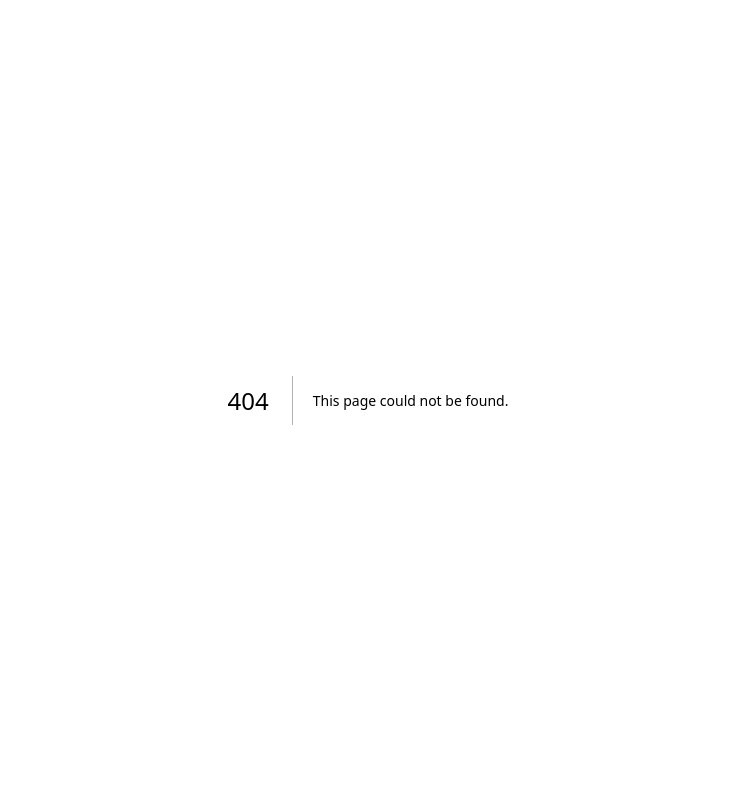
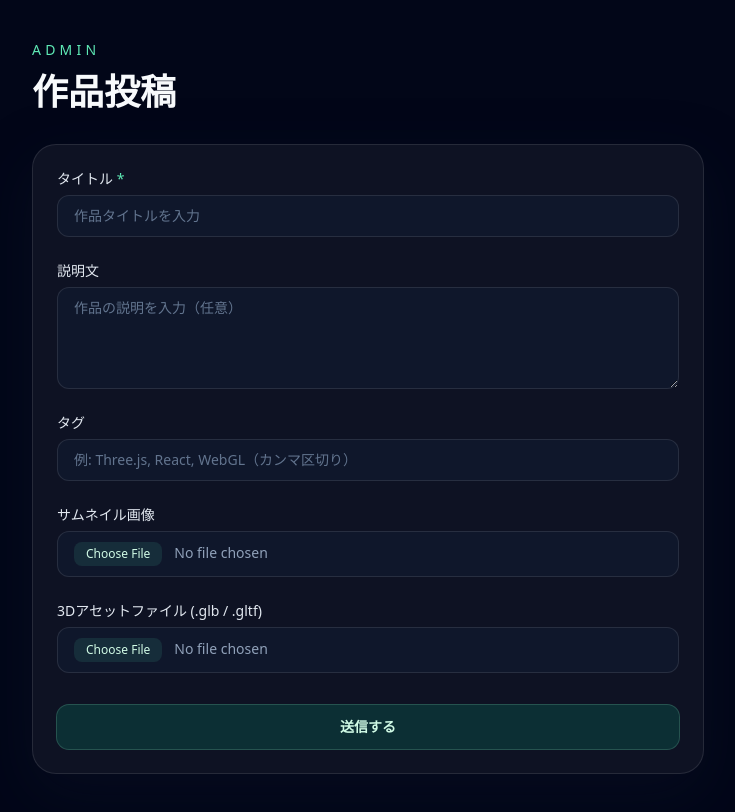
Before and after one commit to hirojun5670/r3f-portfolio-gallery, a Next.js app in the folder r3f-portfolio-gallery/: page /admin in a window 1280 px wide. Before the commit this address had no page. Shown: the whole page, without its empty margins (272-1007 px from the left). Built offline with nearby package versions, Linux system fonts and the light colour scheme.

Commit message:
feat: add /admin page with work submission form UI
Co-authored-by: hirojun5670 <4712034+hirojun5670@users.noreply.github.com>

```diff
--- /dev/null
+++ b/r3f-portfolio-gallery/app/admin/page.tsx
@@ -0,0 +1,140 @@
+"use client";
+
+import { useState, type FormEvent } from "react";
+
+export default function AdminPage() {
+  const [title, setTitle] = useState("");
+  const [description, setDescription] = useState("");
+  const [tags, setTags] = useState("");
+  const [thumbnail, setThumbnail] = useState<File | null>(null);
+  const [asset, setAsset] = useState<File | null>(null);
+
+  function handleSubmit(e: FormEvent<HTMLFormElement>) {
+    e.preventDefault();
+    console.log({
+      title,
+      description,
+      tags: tags
+        .split(",")
+        .map((t) => t.trim())
+        .filter(Boolean),
+      thumbnail,
+      asset,
+    });
+  }
+
+  return (
+    <main className="min-h-screen bg-slate-950 px-4 py-10 text-slate-50 sm:px-6 lg:px-8">
+      <div className="mx-auto flex w-full max-w-2xl flex-col gap-8">
+        <header className="space-y-3">
+          <p className="text-sm font-medium uppercase tracking-[0.3em] text-emerald-300">
+            Admin
+          </p>
+          <h1 className="text-3xl font-semibold sm:text-4xl">作品投稿</h1>
+        </header>
+
+        <form
+          onSubmit={handleSubmit}
+          className="flex flex-col gap-6 rounded-3xl border border-white/10 bg-white/5 p-6 shadow-[0_20px_60px_rgba(15,23,42,0.35)]"
+        >
+          {/* Title */}
+          <div className="flex flex-col gap-1.5">
+            <label
+              htmlFor="title"
+              className="text-sm font-medium text-slate-200"
+            >
+              タイトル <span className="text-emerald-300">*</span>
+            </label>
+            <input
+              id="title"
+              type="text"
+              required
+              value={title}
+              onChange={(e) => setTitle(e.target.value)}
+              placeholder="作品タイトルを入力"
+              className="rounded-xl border border-white/10 bg-slate-900 px-4 py-2.5 text-sm text-slate-50 placeholder-slate-500 outline-none transition focus:border-emerald-300/50 focus:ring-1 focus:ring-emerald-300/50"
+            />
+          </div>
+
+          {/* Description */}
+          <div className="flex flex-col gap-1.5">
+            <label
+              htmlFor="description"
+              className="text-sm font-medium text-slate-200"
+            >
+              説明文
+            </label>
+            <textarea
+              id="description"
+              rows={4}
+              value={description}
+              onChange={(e) => setDescription(e.target.value)}
+              placeholder="作品の説明を入力（任意）"
+              className="rounded-xl border border-white/10 bg-slate-900 px-4 py-2.5 text-sm text-slate-50 placeholder-slate-500 outline-none transition focus:border-emerald-300/50 focus:ring-1 focus:ring-emerald-300/50"
+            />
+          </div>
+
+          {/* Tags */}
+          <div className="flex flex-col gap-1.5">
+            <label
+              htmlFor="tags"
+              className="text-sm font-medium text-slate-200"
+            >
+              タグ
+            </label>
+            <input
+              id="tags"
+              type="text"
+              value={tags}
+              onChange={(e) => setTags(e.target.value)}
+              placeholder="例: Three.js, React, WebGL（カンマ区切り）"
+              className="rounded-xl border border-white/10 bg-slate-900 px-4 py-2.5 text-sm text-slate-50 placeholder-slate-500 outline-none transition focus:border-emerald-300/50 focus:ring-1 focus:ring-emerald-300/50"
+            />
+          </div>
+
+          {/* Thumbnail */}
+          <div className="flex flex-col gap-1.5">
+            <label
+              htmlFor="thumbnail"
+              className="text-sm font-medium text-slate-200"
+            >
+              サムネイル画像
+            </label>
+            <input
+              id="thumbnail"
+              type="file"
+              accept="image/*"
+              onChange={(e) => setThumbnail(e.target.files?.[0] ?? null)}
+              className="rounded-xl border border-white/10 bg-slate-900 px-4 py-2.5 text-sm text-slate-400 outline-none transition file:mr-3 file:rounded-lg file:border-0 file:bg-emerald-300/10 file:px-3 file:py-1 file:text-xs file:font-medium file:text-emerald-100 hover:file:bg-emerald-300/20 focus:border-emerald-300/50 focus:ring-1 focus:ring-emerald-300/50"
+            />
+          </div>
+
+          {/* 3D Asset */}
+          <div className="flex flex-col gap-1.5">
+            <label
+              htmlFor="asset"
+              className="text-sm font-medium text-slate-200"
+            >
+              3Dアセットファイル (.glb / .gltf)
+            </label>
+            <input
+              id="asset"
+              type="file"
+              accept=".glb,.gltf"
+              onChange={(e) => setAsset(e.target.files?.[0] ?? null)}
+              className="rounded-xl border border-white/10 bg-slate-900 px-4 py-2.5 text-sm text-slate-400 outline-none transition file:mr-3 file:rounded-lg file:border-0 file:bg-emerald-300/10 file:px-3 file:py-1 file:text-xs file:font-medium file:text-emerald-100 hover:file:bg-emerald-300/20 focus:border-emerald-300/50 focus:ring-1 focus:ring-emerald-300/50"
+            />
+          </div>
+
+          {/* Submit */}
+          <button
+            type="submit"
+            className="mt-2 rounded-xl bg-emerald-400/15 px-6 py-3 text-sm font-semibold text-emerald-100 ring-1 ring-emerald-300/30 transition hover:bg-emerald-400/25 hover:ring-emerald-300/60 focus-visible:outline-none focus-visible:ring-2 focus-visible:ring-emerald-300"
+          >
+            送信する
+          </button>
+        </form>
+      </div>
+    </main>
+  );
+}
```
